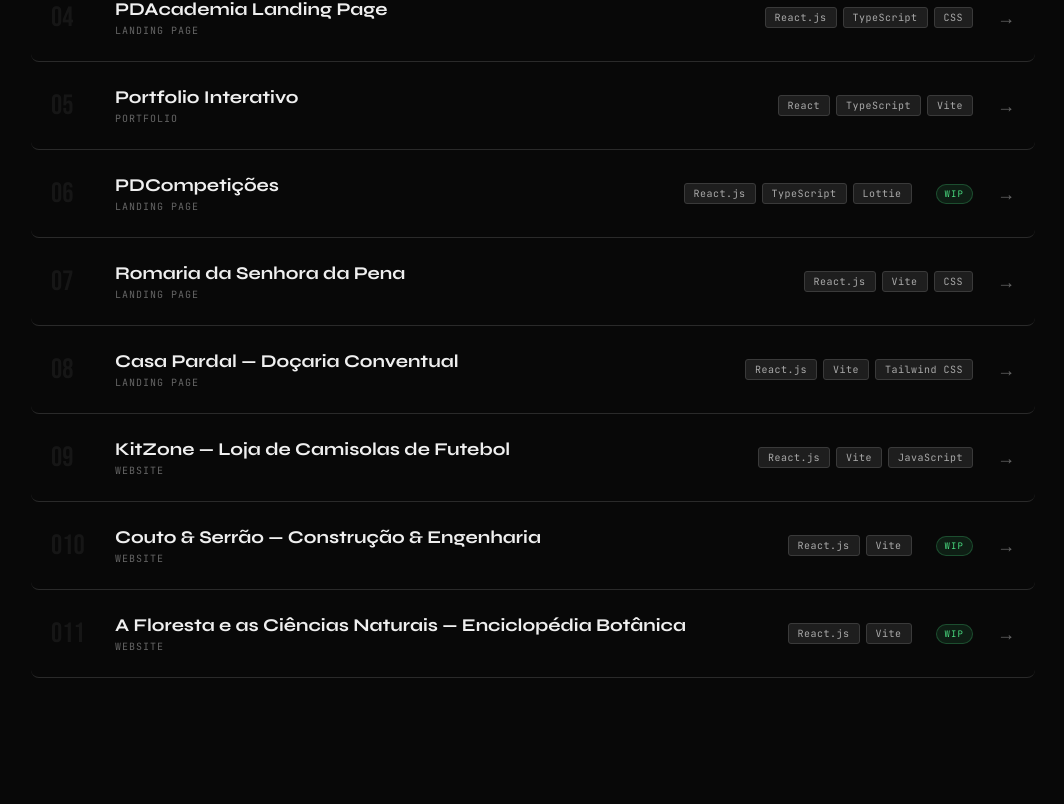
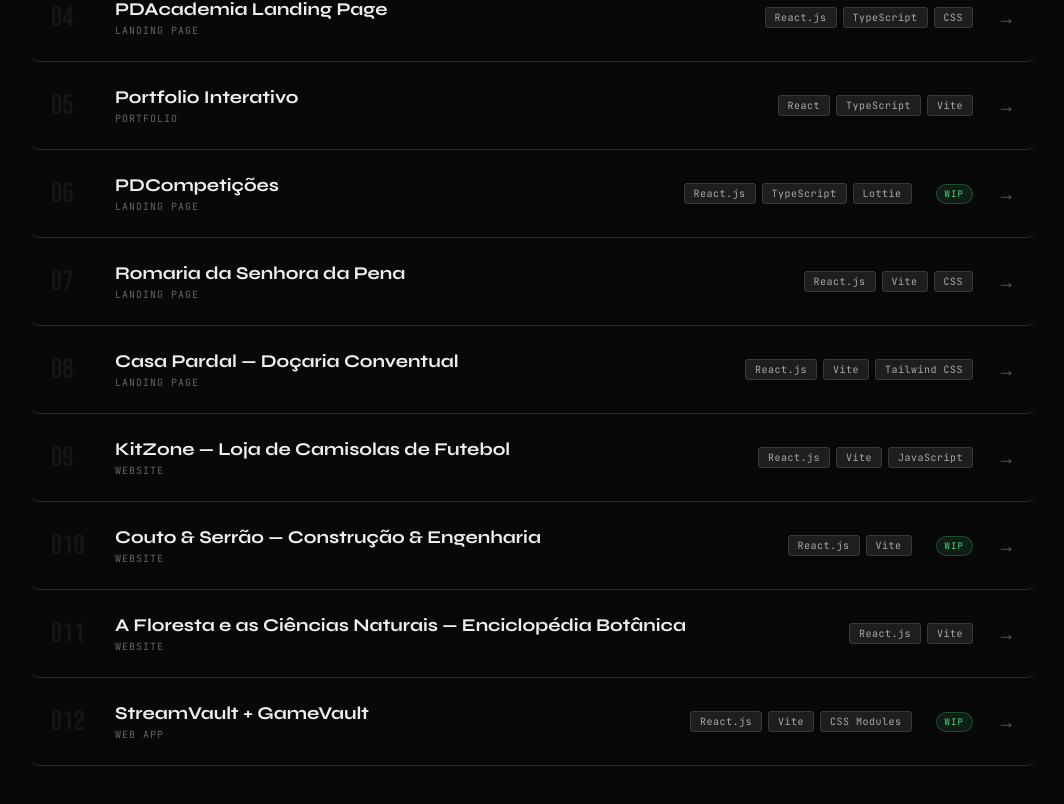
Before and after one commit to DavidVilela1/ultimate-portfolio, a React (Vite) app: page /projects in a window 1280 px wide. Shown: the part 826-1630 px from the top of the page, without its empty margins (107-1171 px from the left). Before the commit the page ends 1604 px from the top, so only its background shows below. Built offline with nearby package versions, Linux system fonts and the light colour scheme.

Commit message:
add projects, change project status to projects

```diff
--- a/src/data/projects.ts
+++ b/src/data/projects.ts
@@ -22,7 +22,7 @@
     tech: ['React.js', 'CSS', 'JavaScript'],
     repo: 'https://github.com/DavidVilela1/pdauto-mockup',
     deploy: 'https://pdauto-mockup.vercel.app/',
-    featured: false,
+    featured: true,
     category: 'Website',
   },
   {
@@ -59,7 +59,7 @@
     tech: ['React.js', 'TypeScript', 'CSS'],
     repo: 'https://github.com/DavidVilela1/landing-page-pdacademia',
     deploy: 'https://landing-page-pdacademia.vercel.app/',
-    featured: true,
+    featured: false,
     category: 'Landing Page',
   },
   {
@@ -71,7 +71,7 @@
     tech: ['React', 'TypeScript', 'Vite', 'Framer Motion'],
     repo: 'https://github.com/DavidVilela1/portfolio-davidvilela-webdev',
     deploy: 'https://davidvilela1.github.io/portfolio-davidvilela-webdev/',
-    featured: true,
+    featured: false,
     category: 'Portfolio',
   },
   {
@@ -146,7 +146,19 @@
     repo: 'https://github.com/DavidVilela1/ciencias-naturais',
     deploy: 'https://ciencias-naturais.vercel.app/',
     featured: false,
-    status: 'wip',
     category: 'Website',
   },
+  {
+    id: 'vaultapp',
+    titlePT: 'StreamVault + GameVault',
+    titleEN: 'StreamVault + GameVault',
+    descriptionPT: 'Conceito de app unificada de streaming de filmes/séries e loja de jogos, estilo Netflix + Steam. Tema escuro/claro, tradução PT/EN, sistema de login/registo e transição de página com efeito flip 3D entre as duas secções.',
+    descriptionEN: 'Unified concept app combining a movie/series streaming platform and a game store, Netflix + Steam style. Dark/light theme, PT/EN translation, login/register system and 3D flip page transition between both sections.',
+    tech: ['React.js', 'Vite', 'CSS Modules'],
+    repo: 'https://github.com/DavidVilela1/vault',
+    deploy: 'https://vault-streaming-gaming.vercel.app/',
+    featured: true,
+    status: 'wip',
+    category: 'Web App',
+  },
 ];
```
